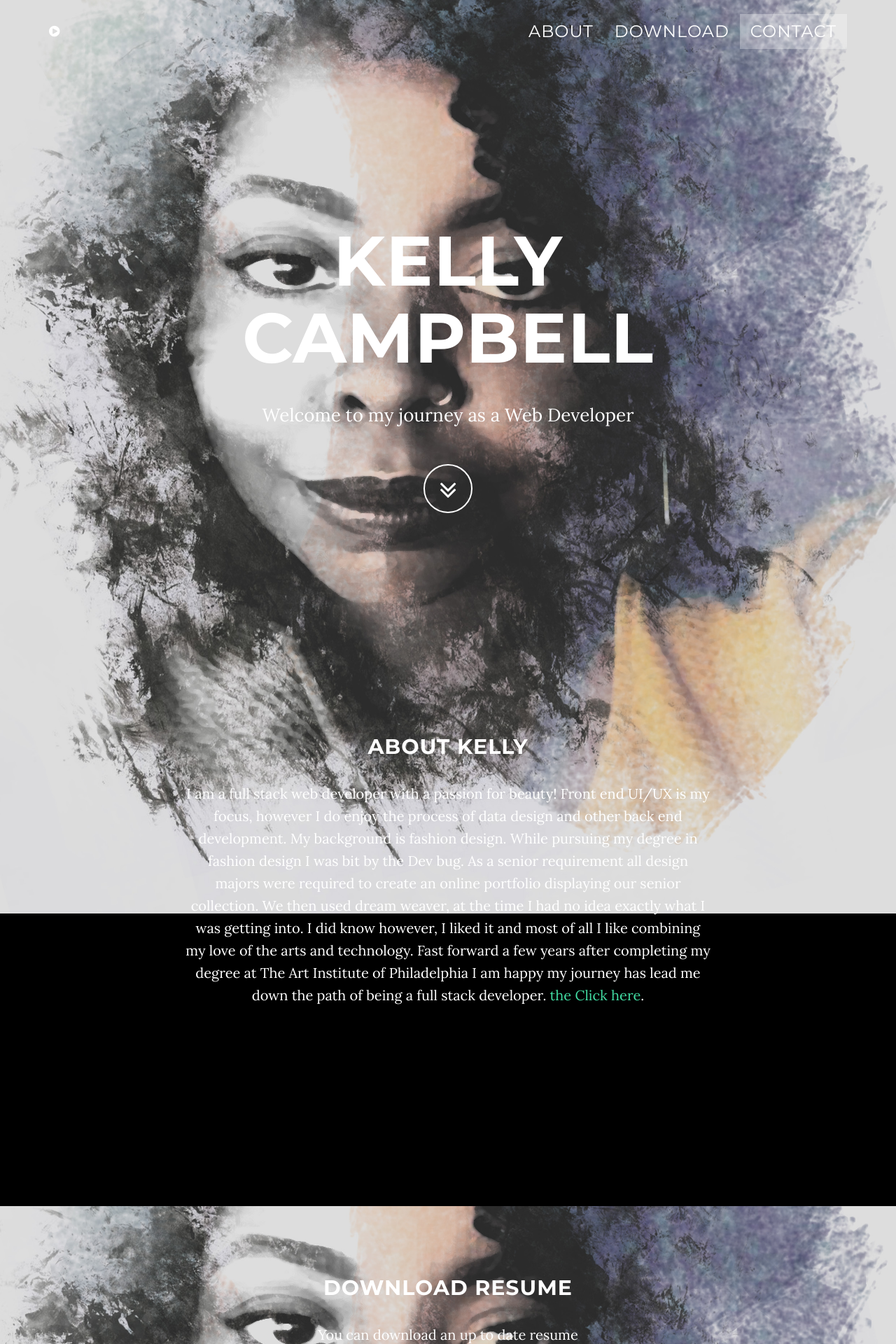
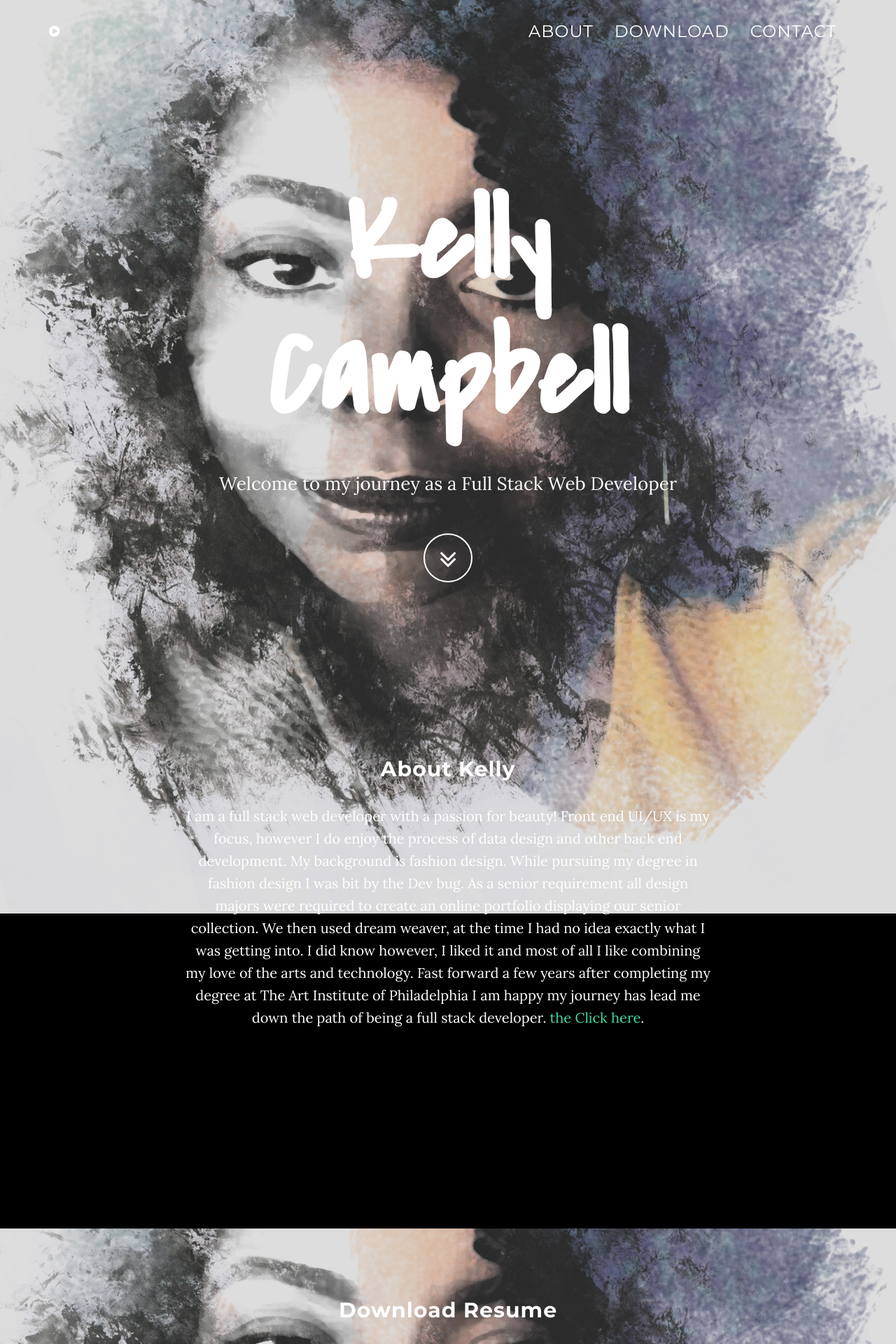
Before and after one commit to Kcambell16/pwp, a PHP site: page / in a window 1280 px wide. Shown: the top 1920 px of the page at 70% size. Run offline with PHP 8.4, Linux system fonts and the light colour scheme; some libraries are stand-ins or nearby versions; some web fonts are replaced.

Commit message:
fixed hmtl structure, changed css completed site

```diff
--- a/public_html/css/stylesheet.css
+++ b/public_html/css/stylesheet.css
@@ -42,7 +42,6 @@ h4,
 h5,
 h6 {
 	margin: 0 0 35px;
-	text-transform: uppercase;
 	font-family: "Montserrat", "Helvetica Neue", Helvetica, Arial, sans-serif;
 	font-weight: 700;
 	letter-spacing: 1px;
@@ -173,7 +172,7 @@ h1.brand-heading {
 		padding: 0;
 	}
 	.intro .intro-body .brand-heading {
-		font-size: 100px;
+		font-size: 175px;
 	}
 	.intro .intro-body .intro-text {
 		font-size: 26px;
@@ -338,8 +337,7 @@ img::-moz-selection {
 body {
 	webkit-tap-highlight-color: rgba(255, 255, 255, 0.2);
 }
-
-/*.img-circle{
-	border-radius: 50%;
-	align-items:center;
+.brand-heading {
+	font-family: 'Covered By Your Grace', cursive;
+	font-size: 175px;
 }
--- a/public_html/index.php
+++ b/public_html/index.php
@@ -1,6 +1,7 @@
 <!DOCTYPE html>
 <html lang="en" xmlns="http://www.w3.org/1999/html">
 	<head>
+		<title>Kelly Campbell</title>
 		<meta charset="utf-8"/>
 		<meta http-equiv="X-UA-Compatible" content="IE=edge"/>
 		<meta name="viewport" content="width=device-width, initial-scale=1"/>
@@ -43,6 +44,7 @@
 		<!-- Google fonts-->
 		<link href="https://fonts.googleapis.com/css?family=Kaushan+Script" rel="stylesheet">
 		<link href="https://fonts.googleapis.com/css?family=Molle:400i" rel="stylesheet">
+		<link href="https://fonts.googleapis.com/css?family=Covered+By+Your+Grace" rel="stylesheet">
 
 		<!-- Custom Fonts -->
 		<link href="vendor/font-awesome/css/font-awesome.min.css" rel="stylesheet" type="text/css">
@@ -51,10 +53,9 @@
 		<link href="https://fonts.googleapis.com/css?family=Montserrat:400,700" rel="stylesheet" type="text/css">
 
 	</head>
+
 	<body>
-		<body id="page-top" data-spy="scroll" data-target=".navbar-fixed-top">
-
-			<!-- Navigation -->
+		<!-- Navigation -->
 			<nav class="navbar navbar-custom navbar-fixed-top" role="navigation">
 				<div class="container">
 					<div class="navbar-header">
@@ -97,7 +98,7 @@
 						<div class="row">
 							<div class="col-md-8 col-md-offset-2">
 								<h1 class="brand-heading">Kelly Campbell</h1>
-								<p class="intro-text">Welcome to my journey as a Web Developer</p>
+								<p class="intro-text">Welcome to my journey as a  Full Stack Web Developer</p>
 								<a href="#about" class="btn btn-circle page-scroll">
 									<i class="fa fa-angle-double-down animated"></i>
 								</a>
@@ -223,17 +224,7 @@
 				</div>
 			</section>
 
-			<!-- Map Section -->
-			<div id="map"></div>
-
-			<!-- Footer -->
-			<footer>
-				<div class="container text-center">
-					<p>Copyright &copy; Your Website 2016</p>
-				</div>
-			</footer>
-
-			<!-- jQuery -->
+	<!-- jQuery -->
 			<script src="vendor/jquery/jquery.js"></script>
 
 			<!-- Bootstrap Core JavaScript -->
@@ -248,3 +239,5 @@
 
 			<!-- Theme JavaScript -->
 			<script src="js/grayscale.min.js"></script>
+	</body id="page-top" data-spy="scroll" data-target=".navbar-fixed-top">
+	</html>
```
